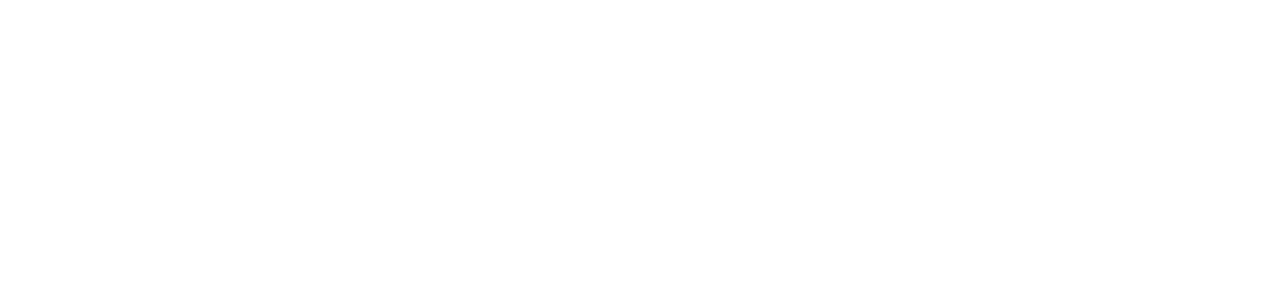
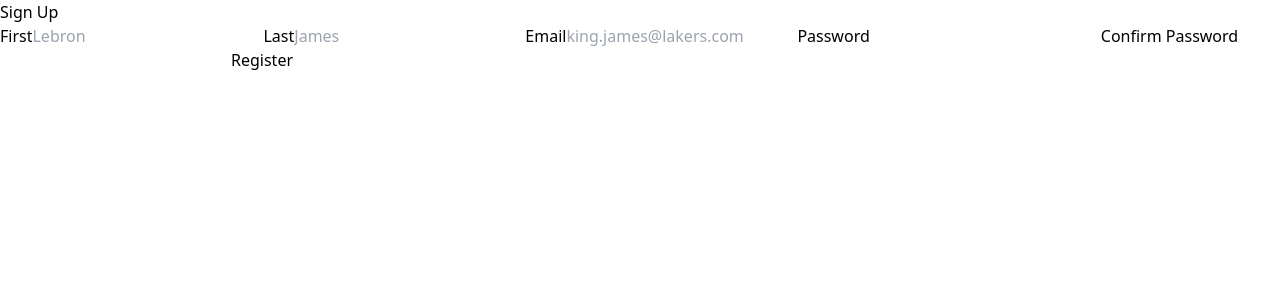
Before and after one commit to aaronmitchellvt/pantrypal, a Nuxt app: page /register in a window 1280 px wide. Before the commit this address had no page. Shown: the top 300 px of the page. Built offline with nearby package versions, Linux system fonts and the light colour scheme.

Commit message:
register form v1

```diff
--- /dev/null
+++ b/pages/register.vue
@@ -0,0 +1,32 @@
+<script setup lang="ts">
+const firstName: Ref<string> = ref('');
+const lastName: Ref<string> = ref('');
+const email: Ref<string> = ref('');
+const password: Ref<string> = ref('');
+const confirmPassword: Ref<string> = ref('');
+</script>
+
+<template>
+  <h2>Sign Up</h2>
+  <div>
+    <form v-on:submit.prevent action="#" method="POST">
+
+      <label for="firstName">First</label>
+      <input v-model="firstName" id="firstName" name="firstName" placeholder="Lebron" required />
+
+      <label for="lastName">Last</label>
+      <input v-model="lastName" id="lastName" name="lastName" placeholder="James" required />
+
+      <label for="email">Email</label>
+      <input v-model="email" id="email" name="email" placeholder="king.james@lakers.com" required />
+
+      <label for="password">Password</label>
+      <input v-model="password" id="password" name="password" type="password" required />
+
+      <label for="confirmPassword">Confirm Password</label>
+      <input v-model="confirmPassword" id="confirmPassword" name="confirmPassword" type="password" required />
+
+      <button type="submit">Register</button>
+    </form>
+  </div>
+</template>
```
